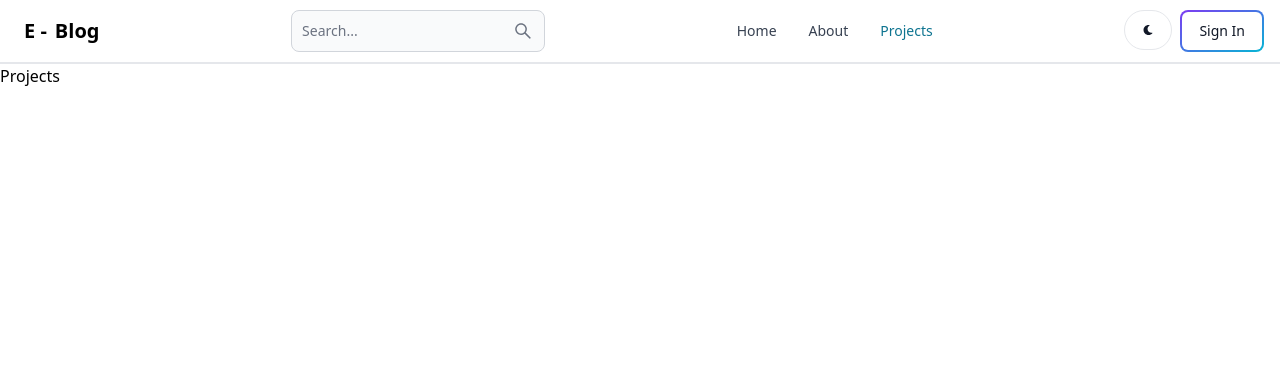
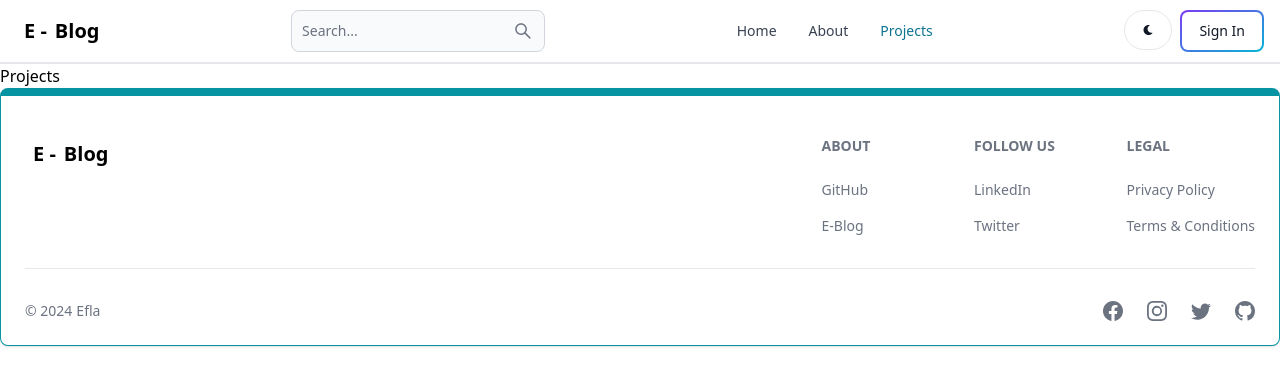
Before and after one commit to eflatuna/mern-blog, a React (Vite) app in the folder vite-project/: page /projects in a window 1280 px wide. Shown: the top 386 px of the page. Built offline with nearby package versions, Linux system fonts and the light colour scheme.

Commit message:
create the footer component

```diff
--- a/vite-project/src/App.jsx
+++ b/vite-project/src/App.jsx
@@ -6,6 +6,7 @@
 import Dashboard from "./pages/Dashboard";
 import Projects from "./pages/Projects";
 import Header from "./components/Header";
+import Footer from "./components/Footer";
 
 export default function App() {
 	return (
@@ -19,6 +20,7 @@
 				<Route path="/dashboard" element={<Dashboard />} />
 				<Route path="/projects" element={<Projects />} />
 			</Routes>
+			<Footer />
 		</BrowserRouter>
 	);
 }
--- /dev/null
+++ b/vite-project/src/components/Footer.jsx
@@ -0,0 +1,90 @@
+import { Footer } from "flowbite-react";
+import { Link } from "react-router-dom";
+import { BsFacebook, BsInstagram, BsTwitter, BsGithub } from "react-icons/bs";
+export default function FooterCom() {
+	return (
+		<Footer container className="border border-t-8 border-teal-500">
+			<div className="w-full max-w-7xl mx-auto">
+				<div className="grid w-full justify-between sm:flex md:grid-cols-1">
+					<div className="mt-5">
+						<Link
+							to="/"
+							className="self-center whitespace-nowrap text-lg sm:text-xl font-semibold dark:text-white"
+						>
+							<span className="px-2 py-1 e">E -</span>
+							Blog
+						</Link>
+					</div>
+					<div className="grid grid-cols-2 gap-8 mt-4 sm:grid-cols-3 sm:gap-6">
+						<div>
+							<Footer.Title title="About" />
+							<Footer.LinkGroup col>
+								<Footer.Link
+									href="/about"
+									target="_blank"
+									rel="noopener noreferrer"
+								>
+									GitHub
+								</Footer.Link>
+								<Footer.Link
+									href="https://github.com/eflatuna"
+									target="_blank"
+									rel="noopener noreferrer"
+								>
+									E-Blog
+								</Footer.Link>
+							</Footer.LinkGroup>
+						</div>
+						<div>
+							<Footer.Title title="Follow Us" />
+							<Footer.LinkGroup col>
+								<Footer.Link
+									href="https://www.linkedin.com/in/esra-baskaya/"
+									target="_blank"
+									rel="noopener noreferrer"
+								>
+									LinkedIn
+								</Footer.Link>
+								<Footer.Link
+									href="/about"
+									target="_blank"
+									rel="noopener noreferrer"
+								>
+									Twitter
+								</Footer.Link>
+							</Footer.LinkGroup>
+						</div>
+						<div>
+							<Footer.Title title="Legal" />
+							<Footer.LinkGroup col>
+								<Footer.Link href="#">
+									Privacy Policy
+								</Footer.Link>
+								<Footer.Link href="#">
+									Terms &amp; Conditions
+								</Footer.Link>
+							</Footer.LinkGroup>
+						</div>
+					</div>
+				</div>
+				<Footer.Divider />
+				<div className="w-full sm:flex sm:items-center sm:justify-between ">
+					<Footer.Copyright
+						href="#"
+						by="Efla"
+						year={new Date().getFullYear()}
+					/>
+					<div className="flex gap-6 sm:mt-0 mt-4 justify-center">
+						<Footer.Icon href="#" icon={BsFacebook} />
+						<Footer.Icon href="#" icon={BsInstagram} />
+						<Footer.Icon
+							href="https://github.com/eflatuna"
+							icon={BsTwitter}
+						/>
+						<Footer.Icon href="#" icon={BsGithub} />
+					</div>
+				</div>
+			</div>
+		</Footer>
+	);
+}
```
